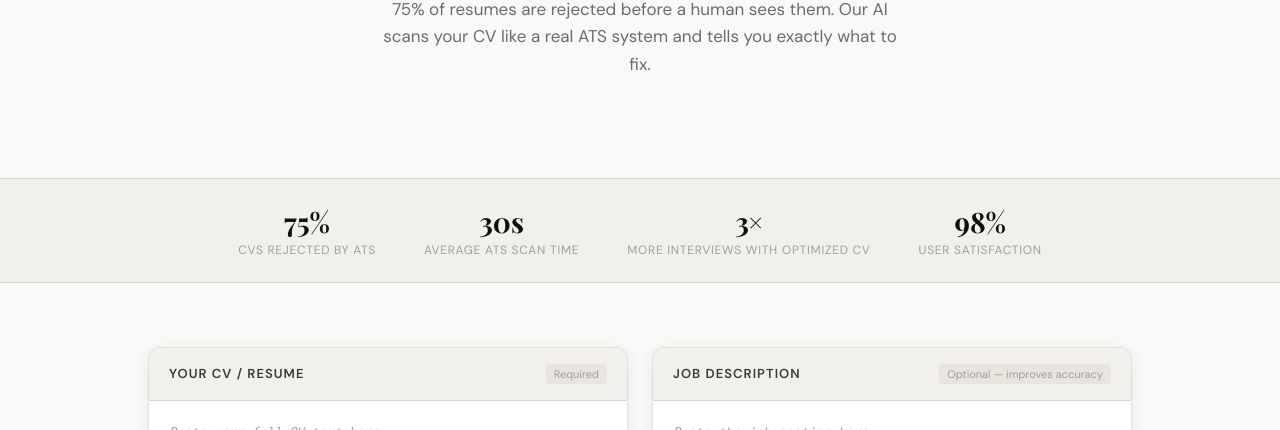
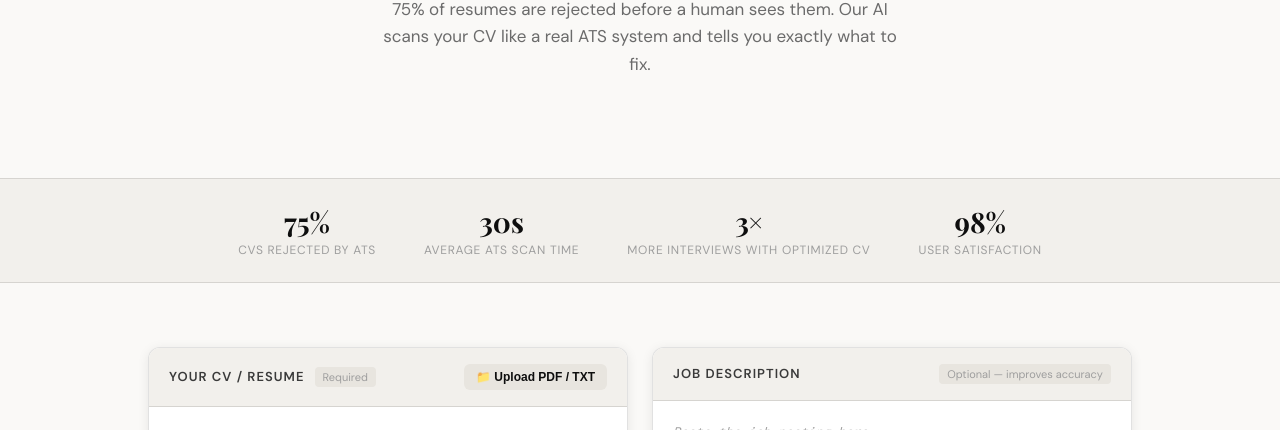
Before and after one commit to draconua/resumegate_fork_andy, a plain HTML site: page index.html in a window 1280 px wide. Shown: the part 370-800 px from the top of the page. Drawn offline with nearby package versions, Linux system fonts and the light colour scheme.

Commit message:
Update index.html

```diff
--- a/index.html
+++ b/index.html
@@ -622,9 +622,13 @@
 <section class="tool-wrapper" id="tool">
   <div class="tool-grid">
     <div class="panel">
-      <div class="panel-header">
-        <span class="panel-title">Your CV / Resume</span>
-        <span class="panel-badge">Required</span>
+      <div class="panel-header" style="flex-wrap: wrap; gap: 10px;">
+        <div style="display: flex; align-items: center; gap: 10px;">
+          <span class="panel-title">Your CV / Resume</span>
+          <span class="panel-badge">Required</span>
+        </div>
+        <button type="button" onclick="document.getElementById('fileUpload').click()" style="background: var(--paper-3); color: var(--ink); border: none; padding: 6px 12px; border-radius: 6px; font-size: 12px; cursor: pointer; font-weight: 600; transition: background 0.2s;">📁 Upload PDF / TXT</button>
+        <input type="file" id="fileUpload" accept=".pdf,.txt" style="display: none;">
       </div>
       <textarea id="cvText" placeholder="Paste your full CV text here...&#10;&#10;Include: work experience, education, skills, contact info — everything you have.&#10;&#10;The more complete, the better the analysis."></textarea>
     </div>
```
